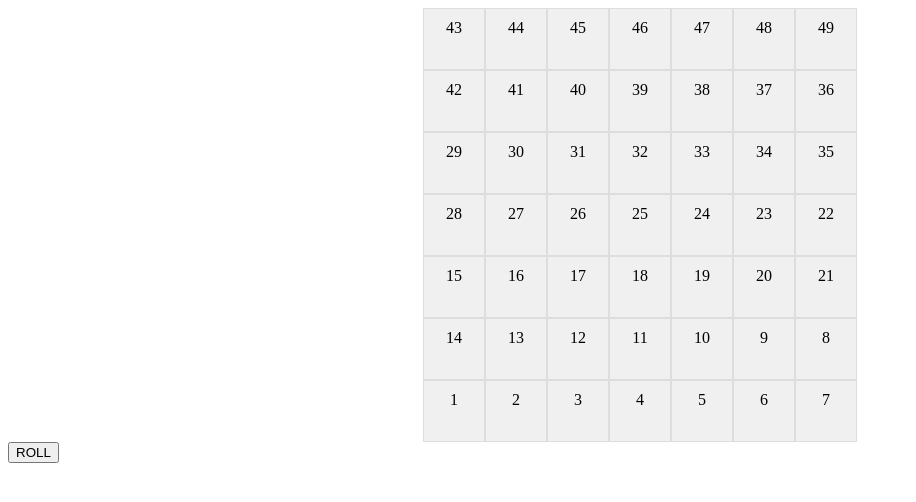
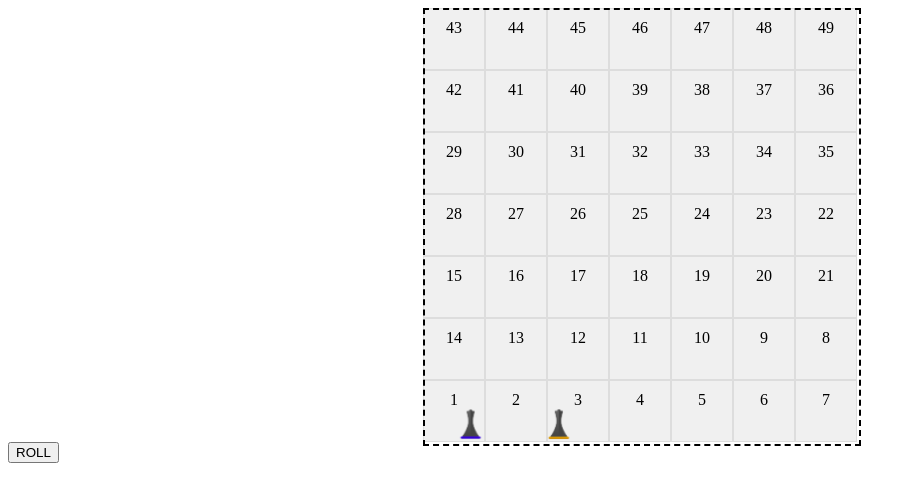
Before and after one commit to neelp314918/SnakesAndLadders, a website with bundled scripts: page board.html in a window 1280 px wide. Both pictures are taken after a click on the button "ROLL". Shown: the whole page, without its empty margins (0-916 px from the left). Built offline with nearby package versions, Linux system fonts and the light colour scheme.

Commit message:
Logic improved, pieces advancing according to dice

```diff
--- a/board.html
+++ b/board.html
@@ -6,10 +6,10 @@
 		<title>Grid test</title>
 		<link rel="stylesheet" href="./game/board.css" />
 		<script src="./game/board.js" type="module" defer></script>
-		<script src="./createArtifacts.js" type="module" defer></script>
-		<script src="./game.js" type="module" defer></script>
-		<script src="./randomNumber.js" type="module" defer></script>
-		<script src="./test.js" type="module" defer></script>
+		<script src="./game/createArtifacts.js" type="module" defer></script>
+		<script src="./game/game.js" type="module" defer></script>
+		<script src="./game/randomNumber.js" type="module" defer></script>
+		<script src="./game/test.js" type="module" defer></script>
 	</head>
 	<body>
 		<div id="grid-container">
--- a/game/board.css
+++ b/game/board.css
@@ -11,6 +11,7 @@
 	left: 0;
 	width: 100%;
 	height: 100%;
+	border: 2px dashed black;
 }
 .grid-item {
 	background-color: #f0f0f0;
--- /dev/null
+++ b/game/createArtifacts.js
@@ -0,0 +1,64 @@
+import { createRandomNumber } from "./randomNumber.js";
+
+let cellsUsed = [];
+let ladder = {
+	name: "ladder",
+};
+let snake = {
+	name: "snake",
+};
+
+function createPair() {
+	let value1, value2;
+
+	do {
+		value1 = createRandomNumber(48, 2);
+		value2 = createRandomNumber(48, 2);
+	} while (
+		Math.abs(value1 - value2) < 11 ||
+		value1 === value2 ||
+		cellsUsed.includes(value1) ||
+		cellsUsed.includes(value2)
+	);
+
+	cellsUsed.push(value1);
+	cellsUsed.push(value2);
+	return [value1, value2];
+}
+// function createRandomNumber(max, min) {
+// 	return Math.floor(Math.random() * (max - min + 1)) + min;
+// }
+
+function createSnakeOrLadder(gameArtifact) {
+	for (let i = 0; i < 5; i++) {
+		let pair = createPair();
+		if (gameArtifact.name === "snake") {
+			pair.sort(function (a, b) {
+				return b - a;
+			});
+		} else if (gameArtifact.name === "ladder") {
+			pair.sort(function (a, b) {
+				return a - b;
+			});
+		}
+		gameArtifact[pair[0]] = pair[1];
+	}
+}
+
+createSnakeOrLadder(ladder);
+createSnakeOrLadder(snake);
+
+//LOGS-----------------------------------------
+// console.log("Ladder created", ladder);
+// console.log("Snake created", snake);
+// console.log(
+// 	"cellsUsed",
+// 	cellsUsed.sort(function (a, b) {
+// 		return a - b;
+// 	})
+// );
+//LOGS-----------------------------------------
+export { ladder };
+export { snake };
+
+/* sort(function(a, b){return a - b} */
--- /dev/null
+++ b/game/game.js
@@ -0,0 +1,88 @@
+import { createRandomNumber } from "./randomNumber.js";
+import { ladder, snake } from "./createArtifacts.js";
+import { movePlayer } from "./test.js";
+
+let gameStatus = {
+	currentPlayer: "player1",
+	player1: {
+		name: "player 1",
+		position: 0,
+		score: 0,
+	},
+	player2: {
+		name: "player 2",
+		position: 0,
+		score: 0,
+	},
+	isThereaWinner: false,
+};
+
+let button = document.getElementById("rollButton");
+
+button.addEventListener("click", function () {
+	if (!gameStatus.isThereaWinner) {
+		let diceNumber = createRandomNumber(6, 1);
+		let celllsWithLadder = Object.keys(ladder);
+		let celllsWithSnake = Object.keys(snake);
+		let playerMovesto = (
+			gameStatus[gameStatus.currentPlayer].position + diceNumber
+		).toString();
+
+		// ***************************************************** LOGS TO VALIDATE
+		console.log(
+			"---------------------------------------------------------------------------"
+		);
+		console.log(`${gameStatus.currentPlayer} rolls a`, diceNumber);
+		console.log(
+			`${gameStatus.currentPlayer} current position is ${
+				gameStatus[gameStatus.currentPlayer].position
+			}`
+		);
+		console.log(`${gameStatus.currentPlayer} will move to:`, playerMovesto);
+		console.log(
+			"Landed on ladder?",
+			celllsWithLadder.includes(playerMovesto)
+		);
+		console.log("Cells with ladders", celllsWithLadder);
+		console.log(
+			"Landed on Snake?",
+			celllsWithSnake.includes(playerMovesto)
+		);
+		console.log("Cells with snakes", celllsWithSnake);
+
+		// ***************************************************** LOGS TO VALIDATE
+
+		if (celllsWithLadder.includes(playerMovesto)) {
+			movePlayer(gameStatus, Number(playerMovesto));
+			console.log("landed on ladder");
+			gameStatus[gameStatus.currentPlayer].position =
+				ladder[playerMovesto];
+		} else if (celllsWithSnake.includes(playerMovesto)) {
+			movePlayer(gameStatus, Number(playerMovesto));
+			console.log("landed on snake");
+			gameStatus[gameStatus.currentPlayer].position =
+				snake[playerMovesto];
+		} else {
+			if (Number(playerMovesto) < 49) {
+				movePlayer(gameStatus, Number(playerMovesto));
+				gameStatus[gameStatus.currentPlayer].position += diceNumber;
+				console.log(
+					"player move to cell:",
+					gameStatus[gameStatus.currentPlayer].position
+				);
+			}
+			if (Number(playerMovesto) === 49) {
+				console.log(`${gameStatus.currentPlayer} WON`);
+				gameStatus.isThereaWinner = true;
+			}
+		}
+		// Add to score
+		gameStatus[gameStatus.currentPlayer].score += diceNumber;
+		console.log("player", gameStatus[gameStatus.currentPlayer]);
+
+		// --------------------------------------------------------------------------------
+
+		gameStatus.currentPlayer =
+			gameStatus.currentPlayer === "player1" ? "player2" : "player1";
+	}
+});
--- /dev/null
+++ b/game/randomNumber.js
@@ -0,0 +1,3 @@
+export function createRandomNumber(max, min) {
+	return Math.floor(Math.random() * (max - min + 1)) + min;
+}
--- /dev/null
+++ b/game/test.js
@@ -0,0 +1,166 @@
+// get canvas position
+const canvasPosition = document
+	.getElementById("myCanvas")
+	.getBoundingClientRect();
+
+// console.log("canvas info", canvasPosition);
+
+// Get the canvas element
+var canvas = document.getElementById("myCanvas");
+canvas.width = canvasPosition.width;
+canvas.height = canvasPosition.height;
+// Get the 2D drawing context
+var ctx = canvas.getContext("2d");
+
+let img = new Image();
+img.src = "./chess-filled.png";
+let imgPlayer1 = new Image();
+imgPlayer1.src = "./assets/images/piece1.png";
+let imgPlayer2 = new Image();
+imgPlayer2.src = "./assets/images/piece2.png";
+let player1Coordinates;
+let player2Coordinates;
+let deltaX;
+let deltaY;
+let stepX;
+let stepY;
+let controlX;
+let controlY;
+let localStatus;
+
+// Draw the image on the canvas
+function draw() {
+	ctx.clearRect(0, 0, canvas.width, canvas.height); // Clear the canvas
+	ctx.drawImage(
+		imgPlayer1,
+		getCellCoordinates(1).x,
+		getCellCoordinates(1).y,
+		30,
+		30
+	); // Draw the image at the current position
+	ctx.drawImage(
+		imgPlayer2,
+		getCellCoordinates(1).x,
+		getCellCoordinates(1).y,
+		30,
+		30
+	); // Draw the image at the current position
+}
+
+// Function to update the position of the image
+function update() {
+	draw(); // Redraw the canvas with the updated position
+}
+
+// Set up a game loop to continuously update and redraw the canvas
+function gameLoop() {
+	update();
+	requestAnimationFrame(gameLoop);
+}
+
+// Start the game loop after the image is loaded
+img.onload = function () {
+	draw(); // Initial draw with the image at the starting position
+};
+imgPlayer1.onload = function () {
+	draw(); // Initial draw with the image at the starting position
+};
+imgPlayer2.onload = function () {
+	draw(); // Initial draw with the image at the starting position
+};
+
+function movePlayer(gameStatus, nextPosition) {
+	localStatus = structuredClone(gameStatus);
+	console.log("from test file", localStatus);
+	player1Coordinates = getCellCoordinates(localStatus.player1.position);
+	player2Coordinates = getCellCoordinates(localStatus.player2.position);
+
+	const currentPosition = localStatus[localStatus.currentPlayer].position;
+	animateMove(currentPosition, nextPosition);
+}
+
+function animateMove(currentPosition, nextPosition) {
+	if (currentPosition < nextPosition) {
+		deltaX =
+			getCellCoordinates(currentPosition + 1).x -
+			getCellCoordinates(currentPosition).x;
+		deltaY =
+			getCellCoordinates(currentPosition + 1).y -
+			getCellCoordinates(currentPosition).y;
+
+		deltaX !== 0 ? (stepX = deltaX / Math.abs(deltaX)) : (stepX = deltaX);
+		deltaY !== 0 ? (stepY = deltaY / Math.abs(deltaY)) : (stepY = deltaY);
+
+		controlX = Math.abs(deltaX);
+		controlY = Math.abs(deltaY);
+		animatePlayer();
+		setTimeout(() => animateMove(currentPosition + 1, nextPosition), 1200);
+	}
+}
+
+function animatePlayer() {
+	ctx.clearRect(0, 0, canvas.width, canvas.height);
+	ctx.drawImage(
+		imgPlayer1,
+		player1Coordinates.x,
+		player1Coordinates.y,
+		30,
+		30
+	);
+	ctx.drawImage(
+		imgPlayer2,
+		player2Coordinates.x,
+		player2Coordinates.y,
+		30,
+		30
+	);
+
+	if (localStatus.currentPlayer === "player1") {
+		player1Coordinates.x += stepX;
+		player1Coordinates.y += stepY;
+	} else {
+		player2Coordinates.x += stepX;
+		player2Coordinates.y += stepY;
+	}
+
+	controlX -= Math.abs(stepX);
+	controlY -= Math.abs(stepY);
+
+	if (controlX >= 0 && controlY >= 0) {
+		requestAnimationFrame(animatePlayer);
+	}
+}
+
+function getCellCoordinates(position) {
+	if (position === 0) position += 1;
+	const cell = document.getElementsByClassName(`cell-${position}`);
+	// console.log(`cell-${position} `, cell);
+	let positionInfo = cell[0].getBoundingClientRect();
+	// console.log("before adjustin", positionInfo);
+	positionInfo.x =
+		positionInfo.x - canvasPosition.left + positionInfo.width / 2;
+	positionInfo.y =
+		positionInfo.y - canvasPosition.top + positionInfo.height / 2;
+	// console.log("after adjustin", positionInfo);
+	return positionInfo;
+}
+
+//FOR TESTING
+// let gameStatus = {
+// 	currentPlayer: "player1",
+// 	player1: {
+// 		name: "player 1",
+// 		position: 2,
+// 		score: 0,
+// 	},
+// 	player2: {
+// 		name: "player 2",
+// 		position: 4,
+// 		score: 0,
+// 	},
+// 	isThereaWinner: false,
+// };
+
+// movePlayer(gameStatus, 11);
+draw();
+export { movePlayer };
```
Also changed, not shown: game/chess-filled.png (added), 2 other files.
